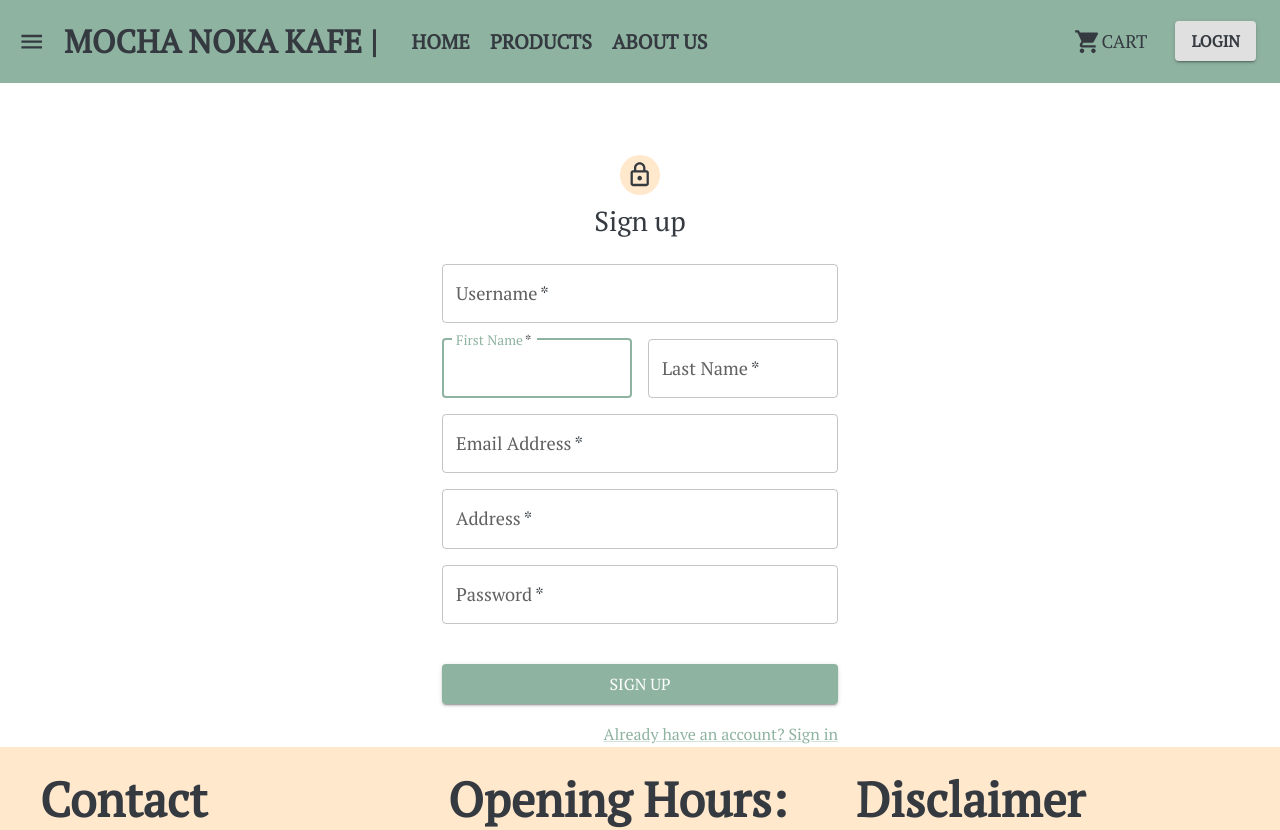
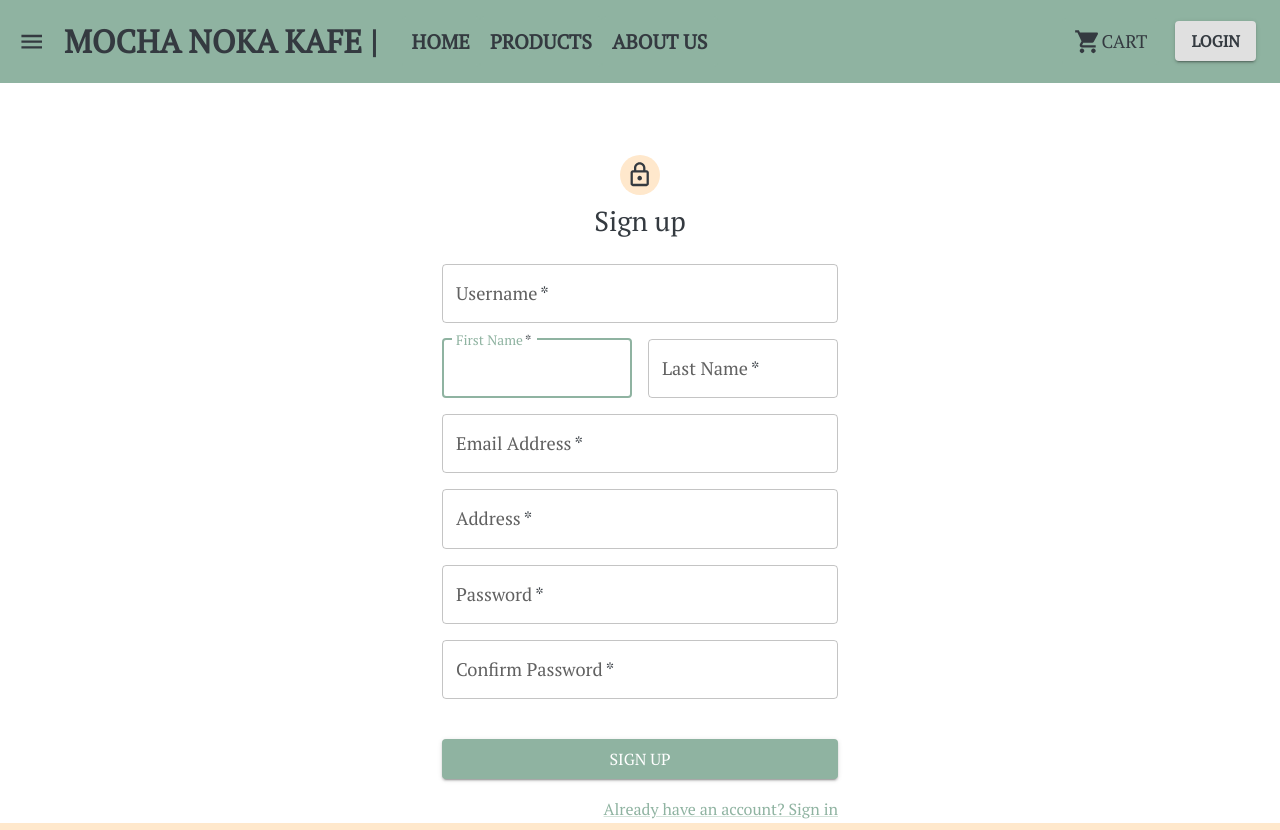
Before and after one commit to FennecFromSahara/Group-7-IDATA2301-IDATA2306, a React (Create React App) app in the folder coffeeshop-frontend/: page /createUser in a window 1280 px wide. Shown: the top 830 px of the page. Built offline with nearby package versions, Linux system fonts and the light colour scheme.

Commit message:
Added confirm password to signup

```diff
--- a/coffeeshop-frontend/src/pages/CreateUser/CreateUserForm.jsx
+++ b/coffeeshop-frontend/src/pages/CreateUser/CreateUserForm.jsx
@@ -49,6 +49,8 @@ export default function CreateUserForm() {
 
     const username = data.get("username");
     const email = data.get("email");
+    const password = data.get("password");
+    const confirmPassword = data.get("confirmPassword");
 
     if (!isValidUsername(username)) {
       setError(
@@ -62,9 +64,14 @@ export default function CreateUserForm() {
       return;
     }
 
+    if (password !== confirmPassword) {
+      setError("Passwords do not match.");
+      return;
+    }
+
     const signupData = {
       username: username,
-      password: data.get("password"),
+      password: password,
       firstName: data.get("firstName"),
       lastName: data.get("lastName"),
       email: email,
@@ -159,6 +166,17 @@ export default function CreateUserForm() {
               />
             </Grid>
             <Grid item xs={12}>
+              <TextField
+                required
+                fullWidth
+                name="confirmPassword"
+                label="Confirm Password"
+                type="password"
+                id="confirmPassword"
+                autoComplete="new-password"
+              />
+            </Grid>
+            <Grid item xs={12}>
               {errorMessage}
             </Grid>
           </Grid>
```
